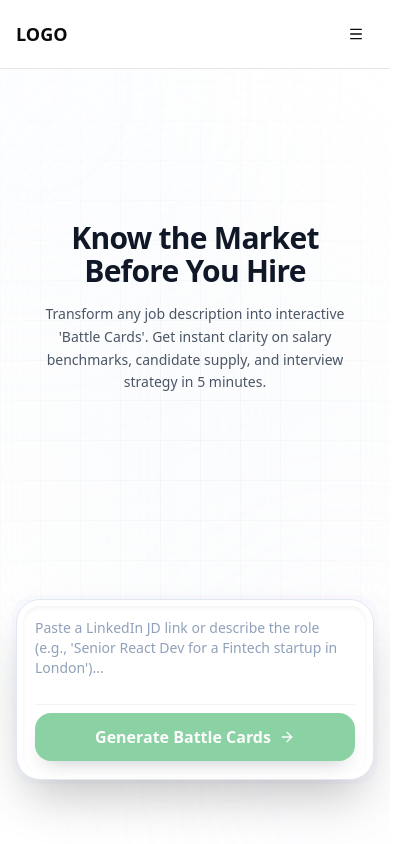
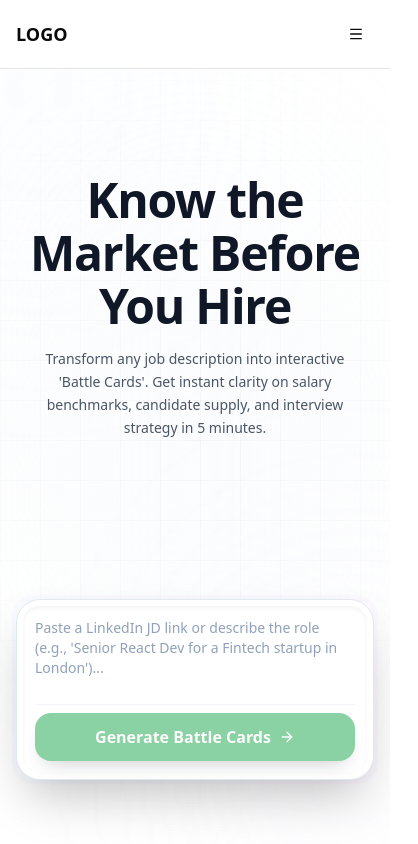
Before and after one commit to addis-ale/hirecards-prod, a Next.js app: page / in a window 390 px wide. Shown: the top 844 px of the page, 418 px wide, since content can reach past the window. Built offline with nearby package versions, Linux system fonts and the light colour scheme.

Commit message:
mobile respnsivenes

```diff
--- a/src/app/modules/landing-page/ui/components/home-hero-section.tsx
+++ b/src/app/modules/landing-page/ui/components/home-hero-section.tsx
@@ -10,7 +10,7 @@ export const HomeHeroSection = () => {
   const [roleDescription, setRoleDescription] = useState("");
 
   return (
-    <section className="relative h-screen flex flex-col overflow-hidden bg-linear-to-b from-white via-gray-50/30 to-white dark:from-slate-950 dark:via-slate-900 dark:to-slate-950">
+    <section className="relative h-screen flex flex-col overflow-x-hidden bg-linear-to-b from-white via-gray-50/30 to-white dark:from-slate-950 dark:via-slate-900 dark:to-slate-950">
       {/* Static background elements */}
       <div className="absolute inset-0 overflow-hidden">
         <div className="absolute top-[-10%] left-[-10%] w-[40%] h-[40%] bg-blue-100/30 dark:bg-blue-900/10 rounded-full blur-[120px] animate-pulse" />
--- a/src/app/modules/landing-page/ui/components/out-put-placeholder.tsx
+++ b/src/app/modules/landing-page/ui/components/out-put-placeholder.tsx
@@ -118,9 +118,9 @@ export const OutPutPlaceholder = () => {
           hiring options, including cost, timing, and risk tradeoffs.
         </p>
       </div>
-      <ContainerScroll className="container h-[300vh]">
+      <ContainerScroll className="container h-[300svh]">
         <div className="sticky left-0 top-0 h-svh w-full flex items-center justify-center">
-          <div className="relative w-full max-w-5xl mx-auto h-[750px]">
+          <div className="relative overflow-x-hidden w-full max-w-5xl mx-auto h-[750px]">
             <CardsContainer className="mx-auto w-full max-w-xl h-[480px] mt-24">
               {heroCards.map((card, index) => {
                 const Icon = card.icon;
--- a/src/app/modules/landing-page/ui/components/scroll-morph-hero.tsx
+++ b/src/app/modules/landing-page/ui/components/scroll-morph-hero.tsx
@@ -61,7 +61,7 @@ function FlipCard({ card, index, total, phase, target }: FlipCardProps) {
         transform: `translate3d(${target.x}px, ${target.y}px, 0) rotate(${target.rotation}deg) scale(${target.scale})`,
         opacity: target.opacity,
       }}
-      className="group pointer-events-auto"
+      className="group pointer-events-auto overflow-hidden"
     >
       <div className="relative h-full w-full">
         <Card
@@ -79,7 +79,7 @@ function FlipCard({ card, index, total, phase, target }: FlipCardProps) {
                 <span className="text-xs font-bold text-white/60 uppercase tracking-[0.2em]">
                   {card.title.split(" ")[0]}
                 </span>
-                <CardTitle className="text-xl font-black text-white mt-1">
+                <CardTitle className="md:text-xl text-2xl font-black text-white mt-1">
                   {card.title}
                 </CardTitle>
               </div>
@@ -124,11 +124,7 @@ interface ScrollMorphHeroProps {
   description: string;
 }
 
-function ScrollMorphHero({
-  cards,
-  title,
-  description,
-}: ScrollMorphHeroProps) {
+function ScrollMorphHero({ cards, title, description }: ScrollMorphHeroProps) {
   const TOTAL_CARDS = cards.length;
   const [containerSize, setContainerSize] = useState({ width: 0, height: 0 });
   const containerRef = useRef<HTMLDivElement>(null);
@@ -163,7 +159,7 @@ function ScrollMorphHero({
       <div className="flex h-full w-full flex-col items-center justify-center perspective-1000">
         {/* Center Text */}
         <div className="absolute z-10 flex flex-col items-center justify-center text-center pointer-events-auto top-[25%] -translate-y-1/2 px-4 max-w-[600px] mx-auto">
-          <h1 className="text-3xl sm:text-4xl md:text-5xl lg:text-6xl font-black tracking-tight text-gray-900 dark:text-white mb-4 text-balance leading-[1.1]">
+          <h1 className="text-5xl md:text-5xl lg:text-6xl font-black tracking-tight text-gray-900 dark:text-white mb-4 text-balance leading-[1.1]">
             {title}
           </h1>
           <p className="text-sm sm:text-base md:text-lg text-gray-600 dark:text-gray-400 leading-relaxed px-4">
@@ -173,7 +169,8 @@ function ScrollMorphHero({
 
         {/* Main Container - Framed Side Layout */}
         <div className="relative hidden md:flex items-center justify-center w-full h-full overflow-hidden pointer-events-none">
-          {containerSize.width > 0 && cards.slice(0, 6).map((card, i) => {
+          {containerSize.width > 0 &&
+            cards.slice(0, 6).map((card, i) => {
               const isMobile = containerSize.width < 768;
               const isLeft = i < 3;
               const positionInSide = i % 3; // 0, 1, 2 for each side
```
Lines whose indentation alone changed are shown as unchanged.
